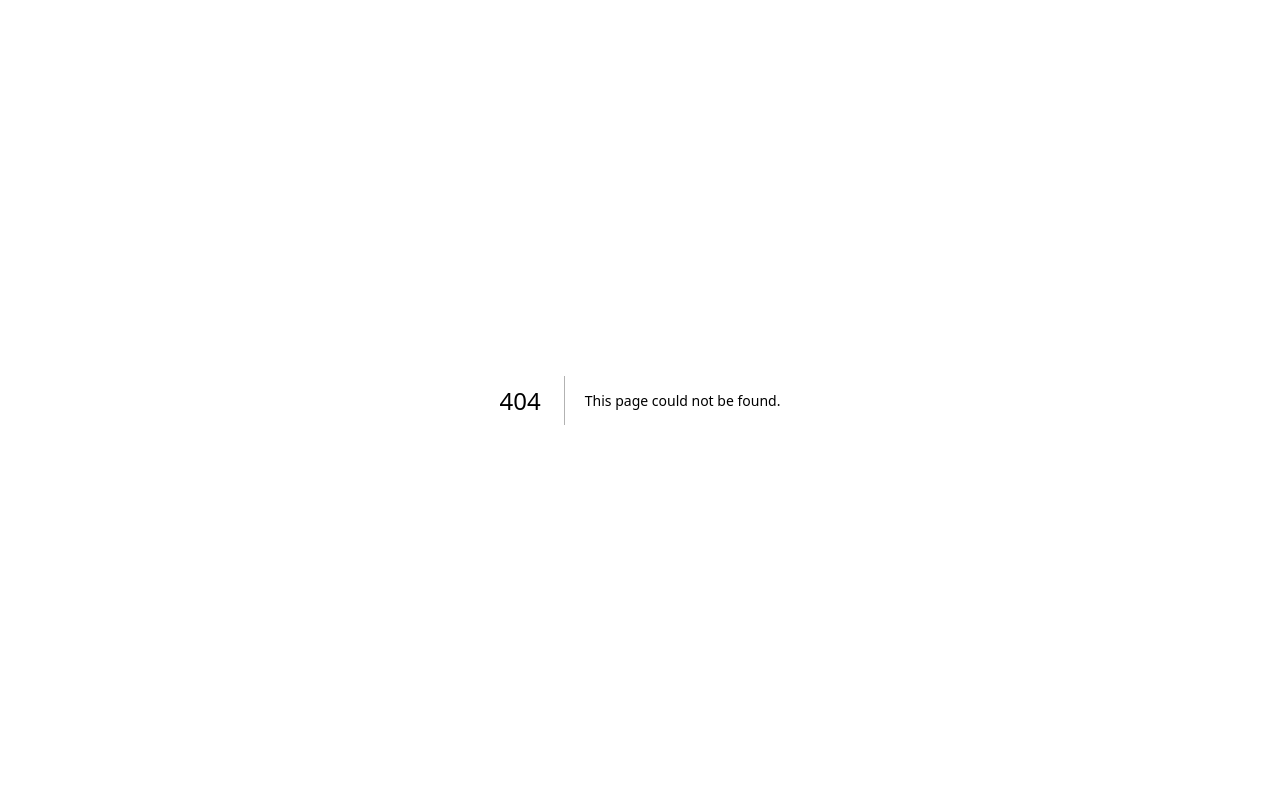
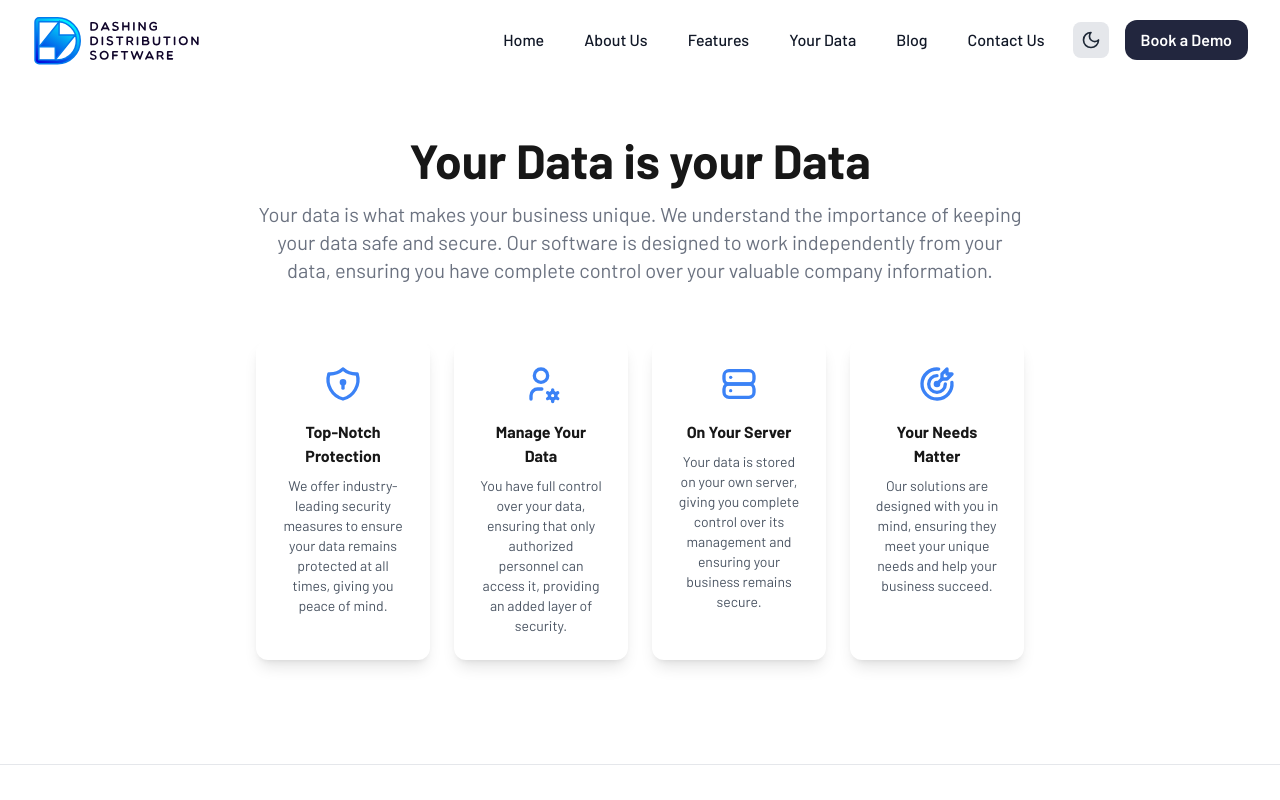
Before and after one commit to hari-bhandari/dashing-site2, a Next.js app: page /your-data in a window 1280 px wide. Before the commit this address had no page. Shown: the top 800 px of the page. Built offline with nearby package versions, Linux system fonts and the light colour scheme.

Commit message:
Your data page added

```diff
--- a/src/app/components/Navbar.tsx
+++ b/src/app/components/Navbar.tsx
@@ -65,7 +65,7 @@ export default function Navbar() {
               Features
             </Link>
             <Link
-              href="/contact"
+              href="/your-data"
               className="text-gray-900 dark:text-white hover:text-gray-600 dark:hover:text-gray-300 px-3 py-2 text-m font-medium"
             >
               Your Data
--- /dev/null
+++ b/src/app/your-data/page.tsx
@@ -0,0 +1,55 @@
+"use client";
+import dynamic from 'next/dynamic';
+const Navbar = dynamic(() => import('@/app/components/Navbar'), {
+  ssr: false
+});
+import Footer from "@/app/components/Footer";
+import {
+  IconShieldLock,
+  IconUserCog,
+  IconServer,
+  IconTargetArrow
+} from '@tabler/icons-react';
+
+
+
+
+export default function Home() {
+  return (
+    <div className="flex flex-col items-center justify-center min-h-screen dark:bg-slate-950">
+      <Navbar />
+      <div className=' mt-14 max-w-[60%] mx-auto'>
+        <h1 className="text-center text-5xl font-bold dark:text-white">Your Data is your Data</h1>
+        <h2 className="text-xl text-gray-500 text-center mx-auto dark:text-white mt-4">Your data is what makes your business unique. We understand the importance of keeping your data safe and secure. Our software is designed to work independently from your data, ensuring you have complete control over your valuable company information.</h2>
+      </div>
+      <div className='max-w-[60%] mx-auto mb-20 mt-14'>
+            <div className="grid grid-cols-4 gap-6 mb-6">
+
+              <div className="bg-white dark:bg-slate-900 p-6 rounded-xl shadow-lg flex flex-col items-center text-center">
+                <IconShieldLock className="w-10 h-10 text-blue-500 mb-4" />
+                <h3 className="font-bold mb-2 dark:text-white">Top-Notch Protection</h3>
+                <p className="text-sm text-gray-600 dark:text-gray-400 dark:text-white">We offer industry-leading security measures to ensure your data remains protected at all times, giving you peace of mind.</p>
+              </div>
+              <div className="bg-white dark:bg-slate-900 p-6 rounded-xl shadow-lg flex flex-col items-center text-center">
+                <IconUserCog className="w-10 h-10 text-blue-500 mb-4" />
+                <h3 className="font-bold mb-2 dark:text-white">Manage Your Data</h3>
+                <p className="text-sm text-gray-600 dark:text-gray-400 dark:text-white">You have full control over your data, ensuring that only authorized personnel can access it, providing an added layer of security.</p>
+              </div>
+              <div className="bg-white dark:bg-slate-900 p-6 rounded-xl shadow-lg flex flex-col items-center text-center">
+                <IconServer className="w-10 h-10 text-blue-500 mb-4" />
+                <h3 className="font-bold mb-2 dark:text-white">On Your Server</h3>
+                <p className="text-sm text-gray-600 dark:text-gray-400 dark:text-white">Your data is stored on your own server, giving you complete control over its management and ensuring your business remains secure.</p>
+              </div>
+              <div className="bg-white dark:bg-slate-900 p-6 rounded-xl shadow-lg flex flex-col items-center text-center">
+                <IconTargetArrow className="w-10 h-10 text-blue-500 mb-4" />
+                <h3 className="font-bold mb-2 dark:text-white">Your Needs Matter</h3>
+                <p className="text-sm text-gray-600 dark:text-gray-400 dark:text-white">Our solutions are designed with you in mind, ensuring they meet your unique needs and help your business succeed.</p>
+              </div>
+            </div>
+        </div>
+
+      <Footer />
+
+    </div>
+  );
+}
```
